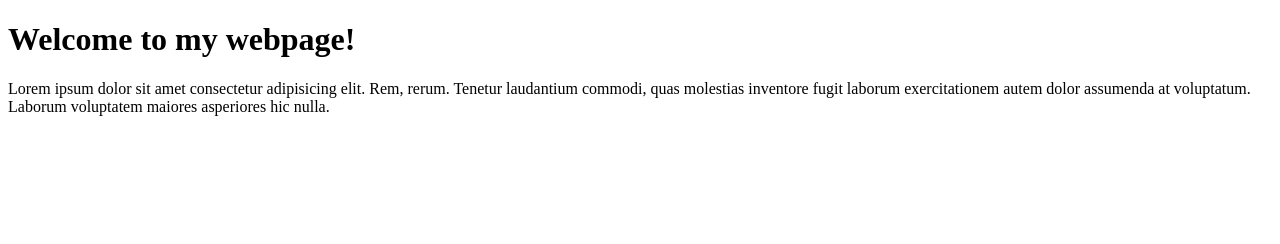
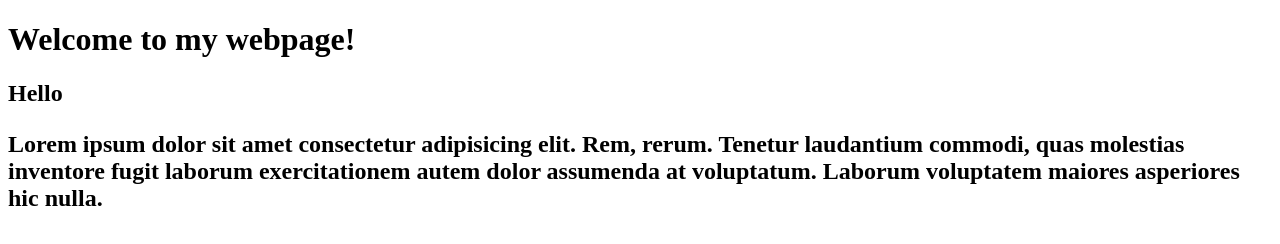
Before and after one commit to Intergalaxen/hello, a plain HTML site: page hello.html in a window 1280 px wide. Drawn offline with Linux system fonts and the light colour scheme.

Commit message:
Update hello.html
Add a h2

```diff
--- a/hello.html
+++ b/hello.html
@@ -5,6 +5,7 @@
     </head>
     <body>
         <h1>Welcome to my webpage!</h1>
+        <h2>Hello</h>
         <p>Lorem ipsum dolor sit amet consectetur adipisicing elit. Rem, rerum. Tenetur laudantium commodi, quas molestias inventore fugit laborum exercitationem autem dolor assumenda at voluptatum. Laborum voluptatem maiores asperiores hic nulla.</p>
     </body>
 </html>
```
